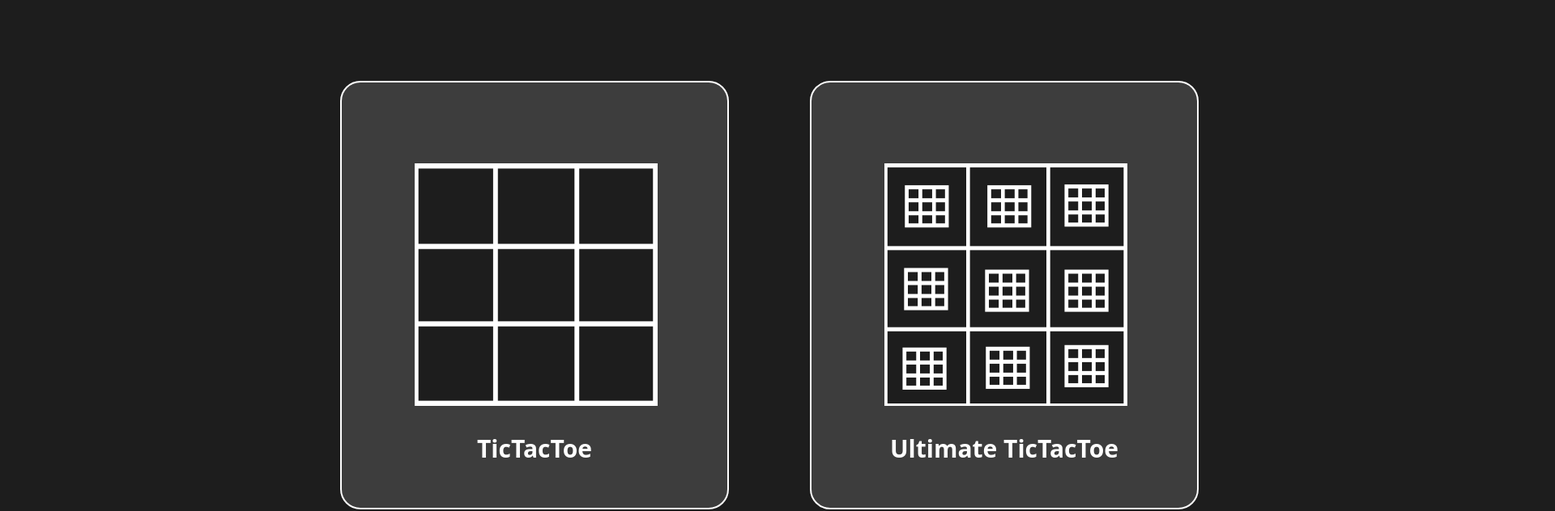
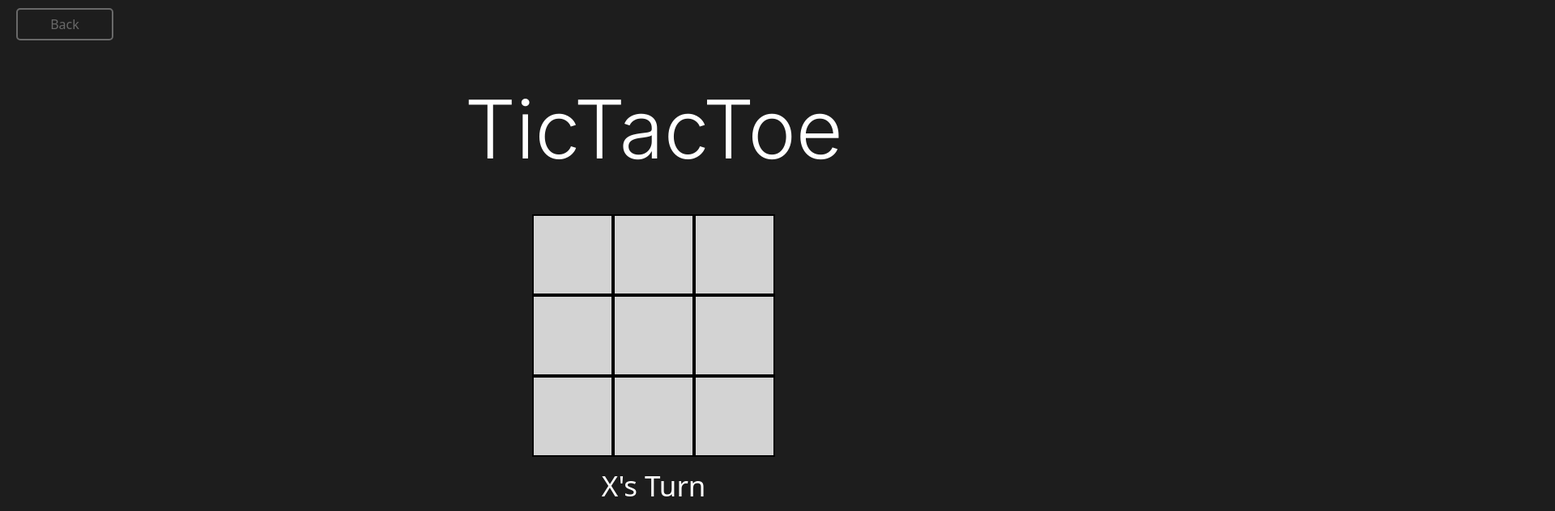
Before and after one commit to stewxy/Minigames, a React (Vite) app: page /TicTacToePage in a window 1280 px wide. Shown: the top 632 px of the page at 81% size, 1920 px wide, since content can reach past the window. Built offline with nearby package versions, Linux system fonts and the light colour scheme.

Commit message:
Fixed issue where "Layout" page would show when refreshing the page on "TicTacToePage" or "UltimateTicTacToePage"

```diff
--- a/src/App.tsx
+++ b/src/App.tsx
@@ -17,13 +17,12 @@ function App() {
     <>
       <BrowserRouter>
         <Routes>
-          <Route path="/" element={<Layout />}>
-            <Route
-              path="UltimateTicTacToePage"
-              element={<UltimateTicTacToePage />}
-            />
-            <Route path="TicTacToePage" element={<TicTacToePage />} />
-          </Route>
+          <Route path="/" element={<Layout />} />
+          <Route
+            path="UltimateTicTacToePage"
+            element={<UltimateTicTacToePage />}
+          />
+          <Route path="TicTacToePage" element={<TicTacToePage />} />
         </Routes>
       </BrowserRouter>
     </>
--- a/src/pages/Layout.tsx
+++ b/src/pages/Layout.tsx
@@ -2,6 +2,7 @@ import { useEffect, useState } from "react";
 import { Outlet, Link } from "react-router-dom";
 import ttt from "../images/ttt.png";
 import uttt from "../images/uttt.png";
+import { useNavigate } from "react-router-dom";
 
 const Layout = () => {
   const [linksVisible, setLinksVisible] = useState(true);
```
Also changed, not shown: src/pages/TicTacToePage.tsx (+14 -1 lines).
